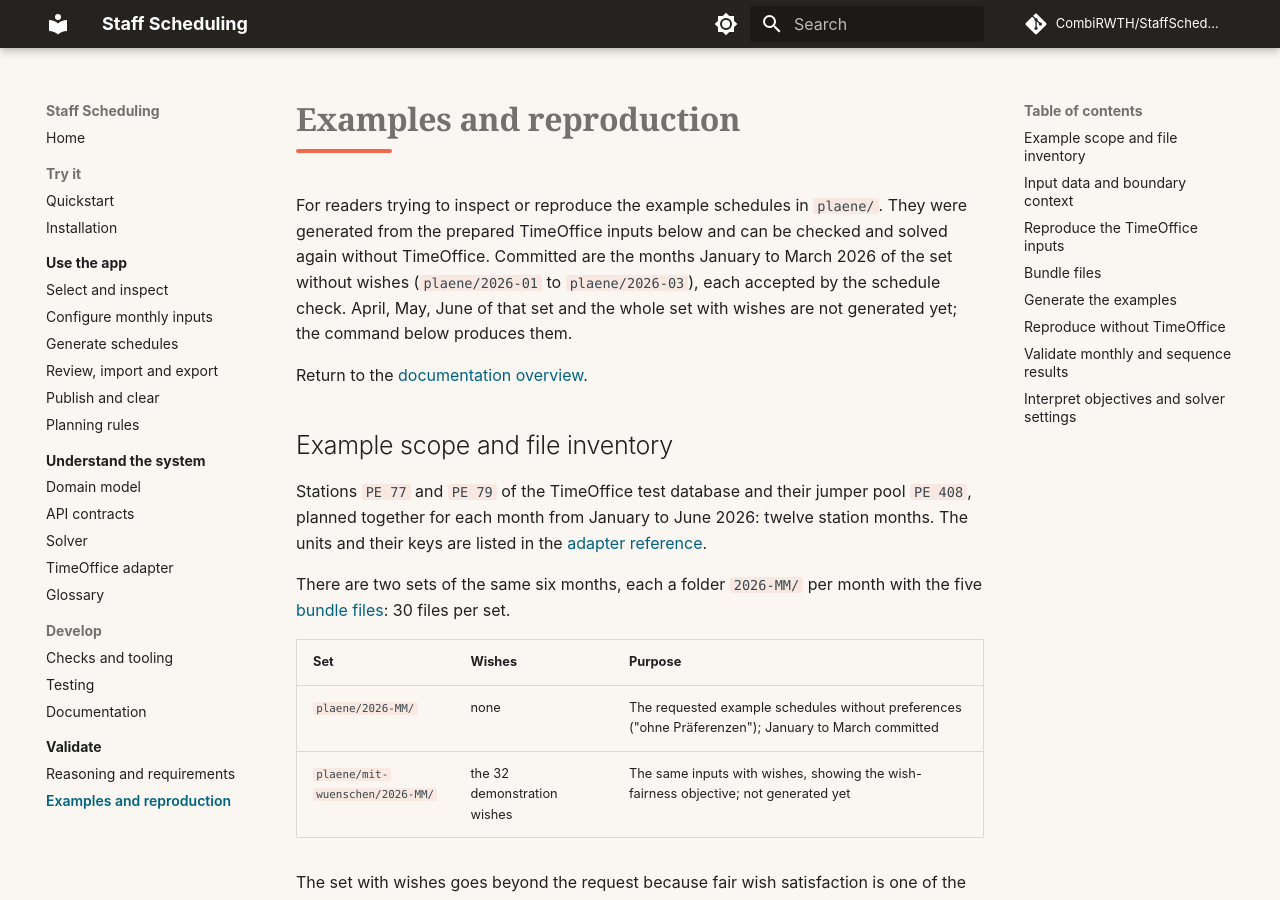
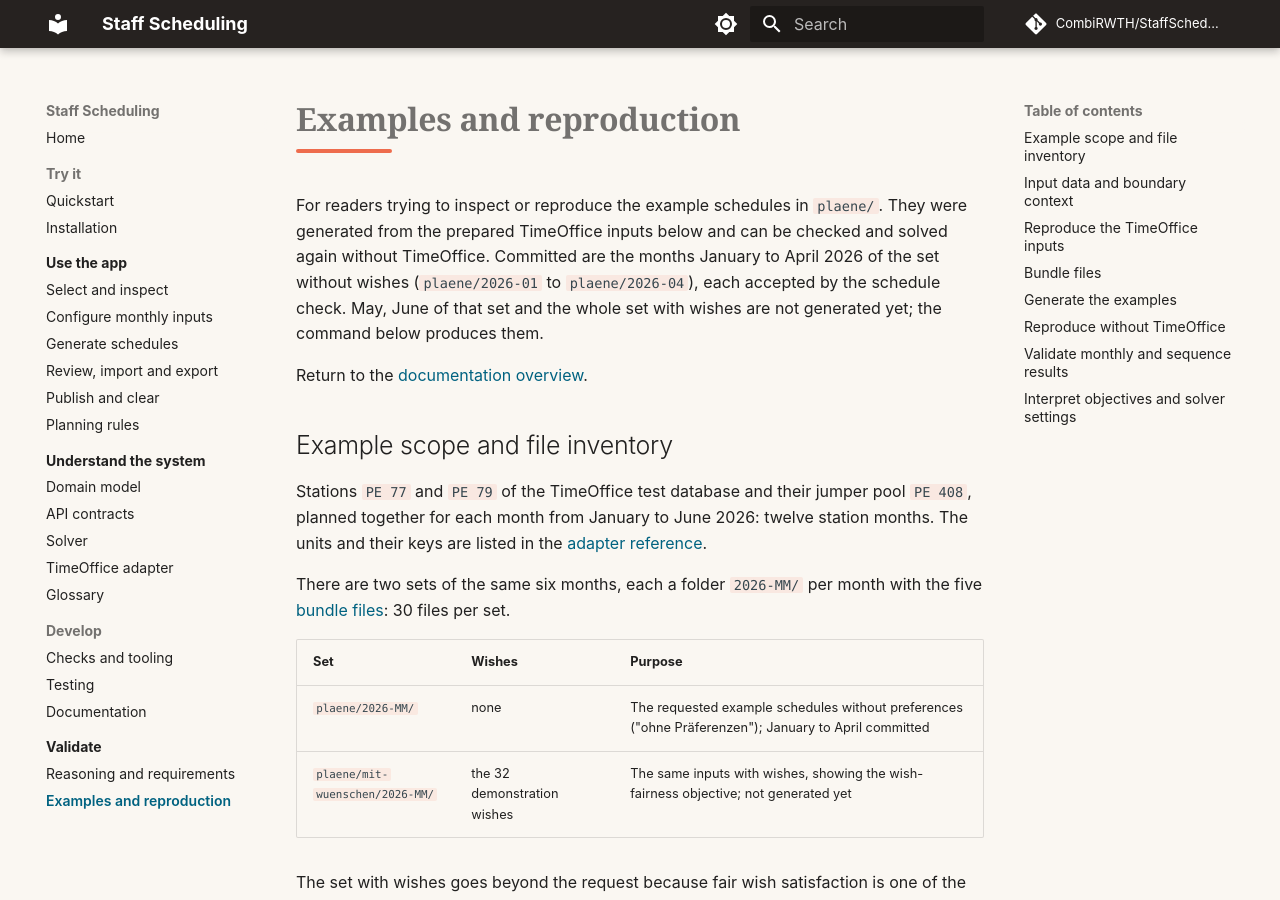
Before and after one commit to CombiRWTH/StaffScheduling, an MkDocs documentation site: the page built from docs/source/validation/examples.md, in a window 1280 px wide and 900 px high. Built offline with MkDocs 1.6.1 and Material for MkDocs 9.7.7, drawn with Linux system fonts in a browser that asks for light colours; comment, search, counter and statistics services are not loaded; some of the changed text lies outside the part shown.

Commit message:
feat(examples): add the accepted April schedule without wishes

```diff
--- a/docs/source/validation/examples.md
+++ b/docs/source/validation/examples.md
@@ -1,6 +1,6 @@
 # Examples and reproduction
 
-For readers trying to inspect or reproduce the example schedules in `plaene/`. They were generated from the prepared TimeOffice inputs below and can be checked and solved again without TimeOffice. Committed are the months January to March 2026 of the set without wishes (`plaene/2026-01` to `plaene/2026-03`), each accepted by the schedule check. April, May, June of that set and the whole set with wishes are not generated yet; the command below produces them.
+For readers trying to inspect or reproduce the example schedules in `plaene/`. They were generated from the prepared TimeOffice inputs below and can be checked and solved again without TimeOffice. Committed are the months January to April 2026 of the set without wishes (`plaene/2026-01` to `plaene/2026-04`), each accepted by the schedule check. May, June of that set and the whole set with wishes are not generated yet; the command below produces them.
 
 Return to the [documentation overview](../index.md).
 
@@ -12,7 +12,7 @@ There are two sets of the same six months, each a folder `2026-MM/` per month wi
 
 | Set                             | Wishes                      | Purpose                                                                                              |
 | ------------------------------- | --------------------------- | ---------------------------------------------------------------------------------------------------- |
-| `plaene/2026-MM/`               | none                        | The requested example schedules without preferences ("ohne Präferenzen"); January to March committed |
+| `plaene/2026-MM/`               | none                        | The requested example schedules without preferences ("ohne Präferenzen"); January to April committed |
 | `plaene/mit-wuenschen/2026-MM/` | the 32 demonstration wishes | The same inputs with wishes, showing the wish-fairness objective; not generated yet                  |
 
 The set with wishes goes beyond the request because fair wish satisfaction is one of the planning goals; its inputs differ from the first set only in their wishes, and each set has its own month-to-month context. `plaene/backup/` holds an older dataset of an earlier project state (stations 77 and 78, another format). It is not an input of these sets and not checked by the tests below.
@@ -106,7 +106,7 @@ The test validates both committed sets, `plaene/2026-01` to `plaene/2026-06` and
 - every month plans the same two stations and jumper pools, with duties at both stations;
 - consecutive months agree: the trusted context duties of a month on the other month's dates equal that month's schedule (both directions), and the availability of the first date of the later month equals the earlier month's context availability.
 
-Non-blocking open items stay visible in each result's check: the following month's start (checked by the next month with this schedule as context) and annual free Sundays, which need the whole year and are never reported as passed. Until both sets hold all six months, the committed-set and reproduction tests are skipped; the committed January to March pass `check_examples` for those months. Tests with small two-month bundles show that the validator accepts a consistent sequence and reports each kind of problem.
+Non-blocking open items stay visible in each result's check: the following month's start (checked by the next month with this schedule as context) and annual free Sundays, which need the whole year and are never reported as passed. Until both sets hold all six months, the committed-set and reproduction tests are skipped; the committed January to April pass `check_examples` for those months. Tests with small two-month bundles show that the validator accepts a consistent sequence and reports each kind of problem.
 
 ## Interpret objectives and solver settings
 
```
Also changed, not shown: docs/source/validation/index.md (+3 -3 lines), plaene/README.md, 5 other files.
